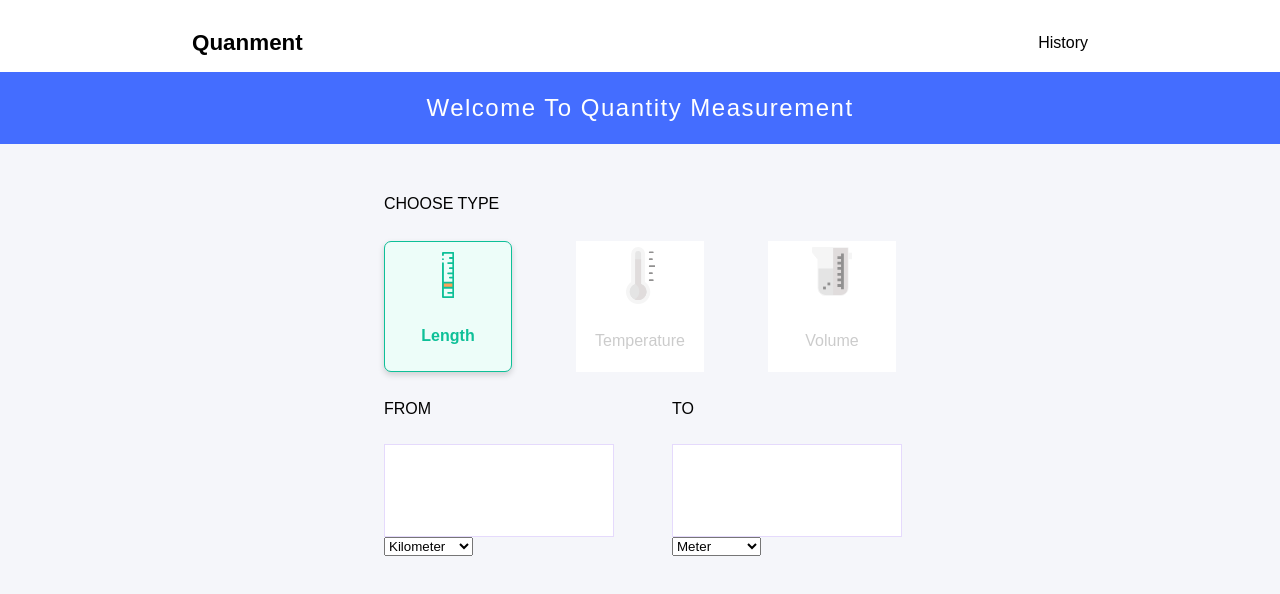
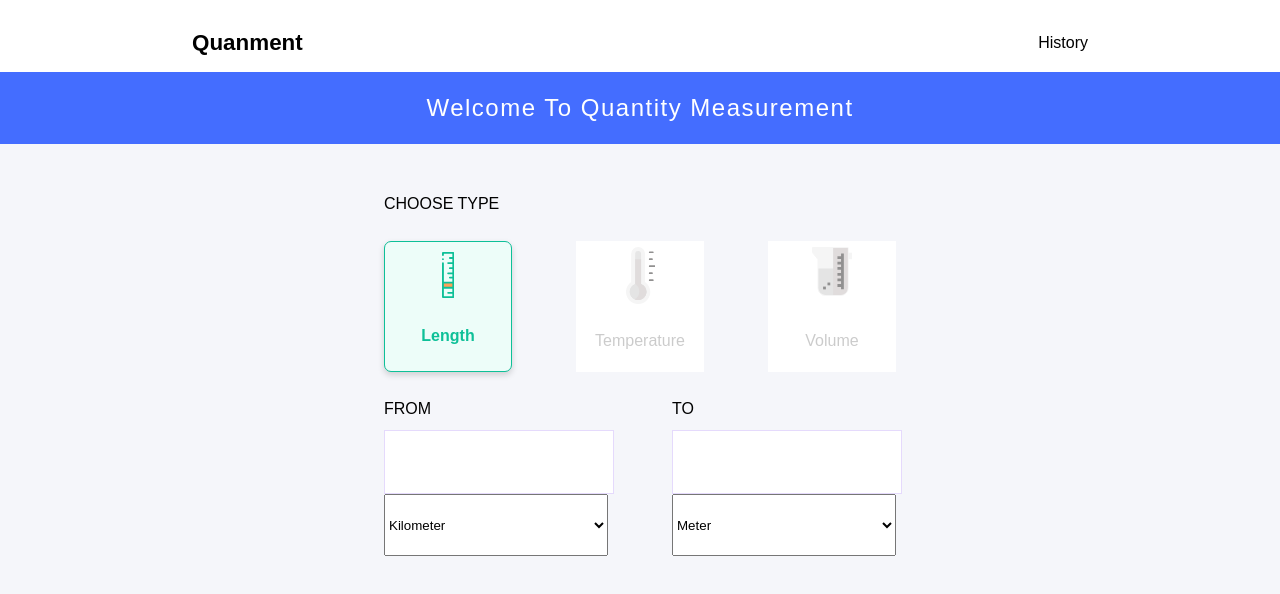
Before and after one commit to seema1611/QuantityMeasurement-UI, a React (Create React App) app: page / in a window 1280 px wide. Shown: the top 594 px of the page. Built offline with nearby package versions, Linux system fonts and the light colour scheme.

Commit message:
ADDED: add flex to the input text and dropdownlist

```diff
--- a/src/styles/unitValues.css
+++ b/src/styles/unitValues.css
@@ -25,3 +25,8 @@
     font-size: larger;
     text-indent: 5%;
 }
+
+#unit-types {
+    width: 100%;
+    flex: 2;
+}
```
